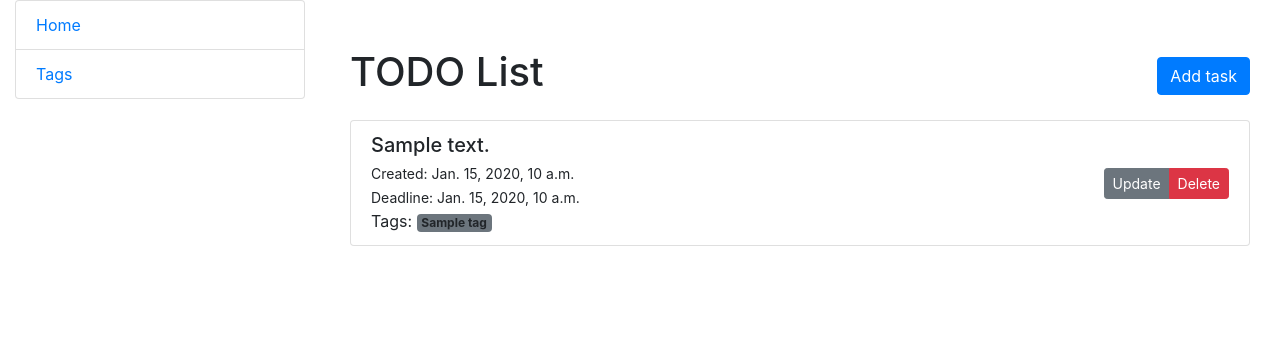
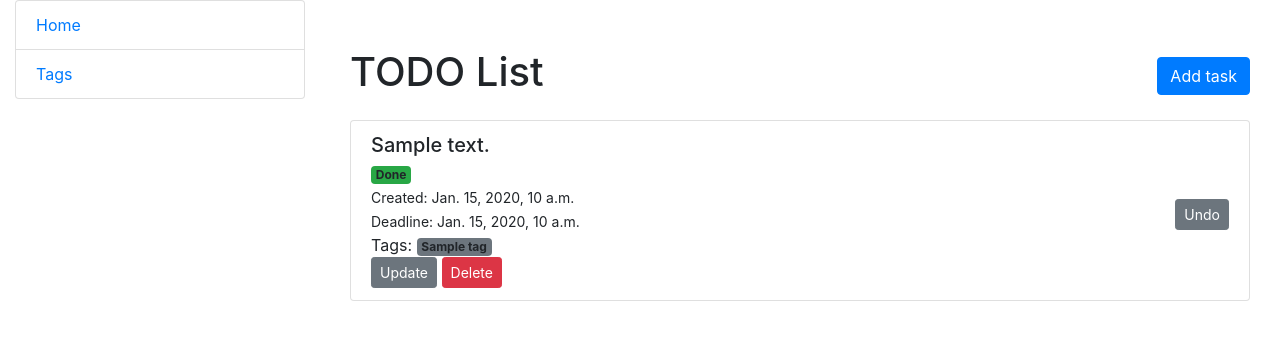
Before and after one commit to voboian/todo-list, a Django app: page / in a window 1280 px wide. Shown: the top 340 px of the page. Run offline with Django 5.2, Linux system fonts and the light colour scheme; tables that the repository leaves empty hold one stand-in row (values such as "Sample post").

Commit message:
implemented task_toggle

```diff
--- a/templates/todo/task_list.html
+++ b/templates/todo/task_list.html
@@ -7,9 +7,17 @@
     </div>
     <ul class="list-group">
       {% for task in tasks %}
-        <li class="list-group-item d-flex justify-content-between align-items-center">
+        <li class="list-group-item">
+          <div class="d-flex justify-content-between align-items-center">
             <div>
+              {% if task.is_done %}
+                <h5 class="mb-1 text-decoration-line-through">{{ task.content }}</h5>
+                <span class="badge bg-success">Done</span>
+              {% else %}
                 <h5 class="mb-1">{{ task.content }}</h5>
+                <span class="badge bg-danger">Not done</span>
+              {% endif %}
+              <br>
               <small>Created: {{ task.created_at }}</small>
               {% if task.deadline %}
                 <br><small>Deadline: {{ task.deadline }}</small>
@@ -20,10 +28,19 @@
                   <span class="badge bg-secondary">{{ tag.name }}</span>
                 {% endfor %}
               </span>
+              <br>
+                <a href="{% url 'todo:task_update' task.pk %}" class="btn btn-secondary btn-sm">Update</a>
+                <a href="{% url 'todo:task_delete' task.pk %}" class="btn btn-danger btn-sm ms-2">Delete</a>
             </div>
-          <div class="btn-group">
-            <a href="{% url 'todo:task_update' task.pk %}" class="btn btn-secondary btn-sm">Update</a>
-            <a href="{% url 'todo:task_delete' task.pk %}" class="btn btn-danger btn-sm">Delete</a>
+            <div>
+              <div class="mt-2">
+                {% if task.is_done %}
+                  <a href="{% url 'todo:task_toggle' task.pk %}" class="btn btn-secondary btn-sm ms-2">Undo</a>
+                {% else %}
+                  <a href="{% url 'todo:task_toggle' task.pk %}" class="btn btn-primary btn-sm ms-2">Complete</a>
+                {% endif %}
+              </div>
+            </div>
           </div>
         </li>
       {% endfor %}
--- a/todo/urls.py
+++ b/todo/urls.py
@@ -1,3 +1,4 @@
+from . import views
 from django.urls import path
 from .views import (
     TaskListView,
@@ -15,6 +16,7 @@
     path("new/", TaskCreateView.as_view(), name="task_create"),
     path("task/<int:pk>/edit/", TaskUpdateView.as_view(), name="task_update"),
     path("task/<int:pk>/delete/", TaskDeleteView.as_view(), name="task_delete"),
+    path("task/<int:task_id>/toggle/", views.task_toggle, name="task_toggle"),
     path("tags/", TagListView.as_view(), name="tags_list"),
     path("tag/new/", TagCreateView.as_view(), name="tag_new"),
     path("tag/<int:pk>/edit/", TagUpdateView.as_view(), name="tag_edit"),
--- a/todo/views.py
+++ b/todo/views.py
@@ -1,3 +1,4 @@
+from django.shortcuts import get_object_or_404, redirect
 from django.urls import reverse_lazy
 from django.views.generic import ListView, CreateView, UpdateView, DeleteView
 
@@ -27,6 +28,13 @@
     success_url = reverse_lazy("todo:task_list")
 
 
+def task_toggle(request, task_id):
+    task = get_object_or_404(Task, pk=task_id)
+    task.is_done = not task.is_done
+    task.save()
+    return redirect("todo:task_list")
+
+
 class TagListView(ListView):
     model = Tag
     context_object_name = "tags"
```
Lines whose indentation alone changed are shown as unchanged.
